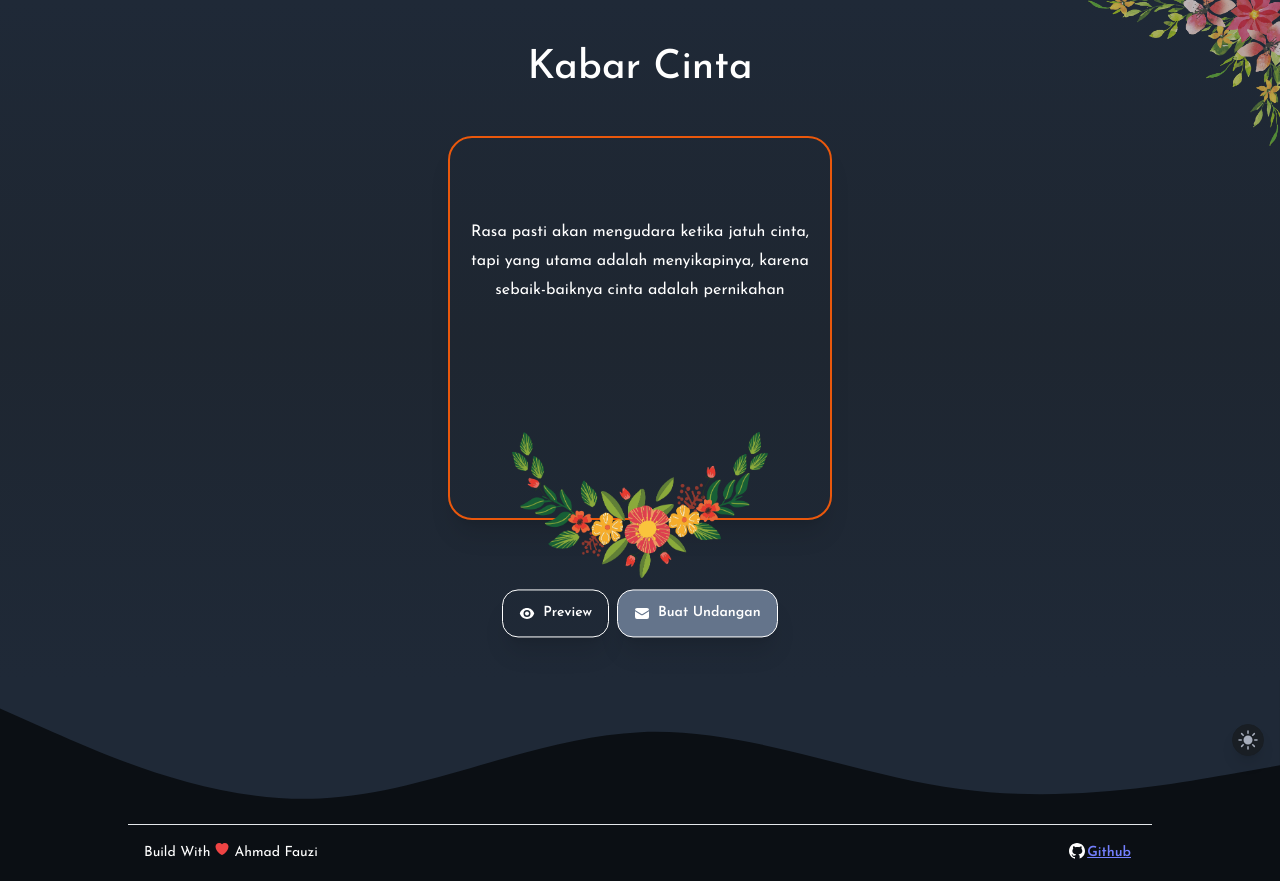
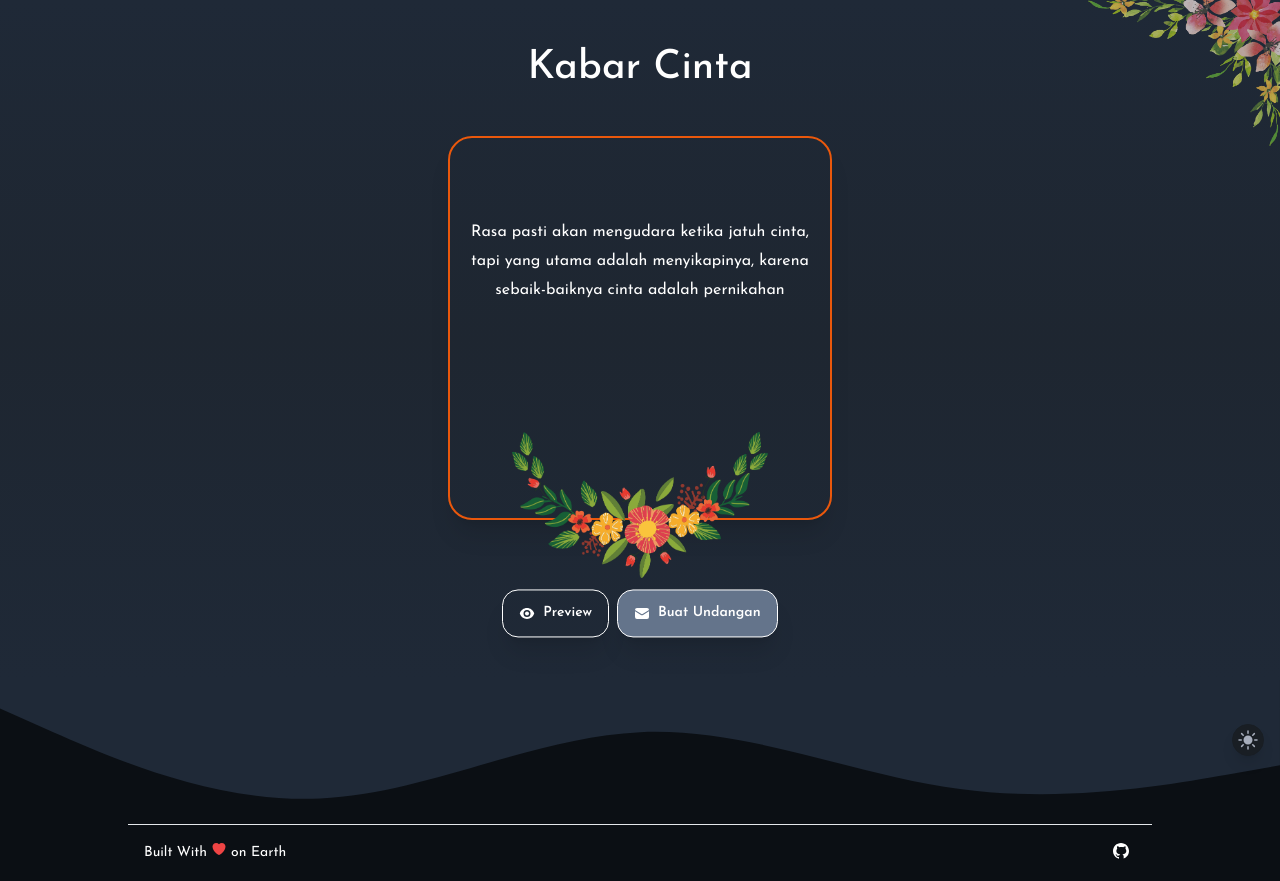
Before and after one commit to FauziFx/wedding-react, a React (Vite) app: page / in a window 1280 px wide. Built offline with nearby package versions, Linux system fonts and the light colour scheme; no server answers.

Commit message:
refactor: footer text

```diff
--- a/src/pages/Home.jsx
+++ b/src/pages/Home.jsx
@@ -170,9 +170,9 @@ function Home() {
               <div className="flex flex-col justify-center items-center">
                 <div className="w-11/12 md:w-4/5 border-t my-4 mb-0 p-4 md:flex md:justify-between text-center">
                   <p className="text-sm">
-                    Build With
+                    Built With
                     <HeartIcon className="h-4 w-4 inline mb-2 mx-1 text-red-500" />
-                    Ahmad Fauzi
+                    on Earth
                   </p>
                   <p className="text-sm">
                     <a
@@ -192,7 +192,6 @@ function Home() {
                       >
                         <path d="M15,3C8.373,3,3,8.373,3,15c0,5.623,3.872,10.328,9.092,11.63C12.036,26.468,12,26.28,12,26.047v-2.051 c-0.487,0-1.303,0-1.508,0c-0.821,0-1.551-0.353-1.905-1.009c-0.393-0.729-0.461-1.844-1.435-2.526 c-0.289-0.227-0.069-0.486,0.264-0.451c0.615,0.174,1.125,0.596,1.605,1.222c0.478,0.627,0.703,0.769,1.596,0.769 c0.433,0,1.081-0.025,1.691-0.121c0.328-0.833,0.895-1.6,1.588-1.962c-3.996-0.411-5.903-2.399-5.903-5.098 c0-1.162,0.495-2.286,1.336-3.233C9.053,10.647,8.706,8.73,9.435,8c1.798,0,2.885,1.166,3.146,1.481C13.477,9.174,14.461,9,15.495,9 c1.036,0,2.024,0.174,2.922,0.483C18.675,9.17,19.763,8,21.565,8c0.732,0.731,0.381,2.656,0.102,3.594 c0.836,0.945,1.328,2.066,1.328,3.226c0,2.697-1.904,4.684-5.894,5.097C18.199,20.49,19,22.1,19,23.313v2.734 c0,0.104-0.023,0.179-0.035,0.268C23.641,24.676,27,20.236,27,15C27,8.373,21.627,3,15,3z"></path>
                       </svg>
-                      Github
                     </a>
                   </p>
                 </div>
--- a/src/pages/InvitationPage.jsx
+++ b/src/pages/InvitationPage.jsx
@@ -976,9 +976,9 @@ function InvitationPage() {
                 </div>
                 <div className="w-11/12 md:w-4/5 border-t my-4 p-4 md:flex md:justify-between text-center">
                   <p className="text-sm">
-                    Build With
+                    Built With
                     <HeartIcon className="h-4 w-4 inline mb-2 mx-1 text-red-500" />
-                    Ahmad Fauzi
+                    on Earth
                   </p>
                   <p className="text-sm">
                     <a
@@ -997,8 +997,7 @@ function InvitationPage() {
                         className="inline mb-1"
                       >
                         <path d="M15,3C8.373,3,3,8.373,3,15c0,5.623,3.872,10.328,9.092,11.63C12.036,26.468,12,26.28,12,26.047v-2.051 c-0.487,0-1.303,0-1.508,0c-0.821,0-1.551-0.353-1.905-1.009c-0.393-0.729-0.461-1.844-1.435-2.526 c-0.289-0.227-0.069-0.486,0.264-0.451c0.615,0.174,1.125,0.596,1.605,1.222c0.478,0.627,0.703,0.769,1.596,0.769 c0.433,0,1.081-0.025,1.691-0.121c0.328-0.833,0.895-1.6,1.588-1.962c-3.996-0.411-5.903-2.399-5.903-5.098 c0-1.162,0.495-2.286,1.336-3.233C9.053,10.647,8.706,8.73,9.435,8c1.798,0,2.885,1.166,3.146,1.481C13.477,9.174,14.461,9,15.495,9 c1.036,0,2.024,0.174,2.922,0.483C18.675,9.17,19.763,8,21.565,8c0.732,0.731,0.381,2.656,0.102,3.594 c0.836,0.945,1.328,2.066,1.328,3.226c0,2.697-1.904,4.684-5.894,5.097C18.199,20.49,19,22.1,19,23.313v2.734 c0,0.104-0.023,0.179-0.035,0.268C23.641,24.676,27,20.236,27,15C27,8.373,21.627,3,15,3z"></path>
-                      </svg>{" "}
-                      Github
+                      </svg>
                     </a>
                   </p>
                 </div>
```
